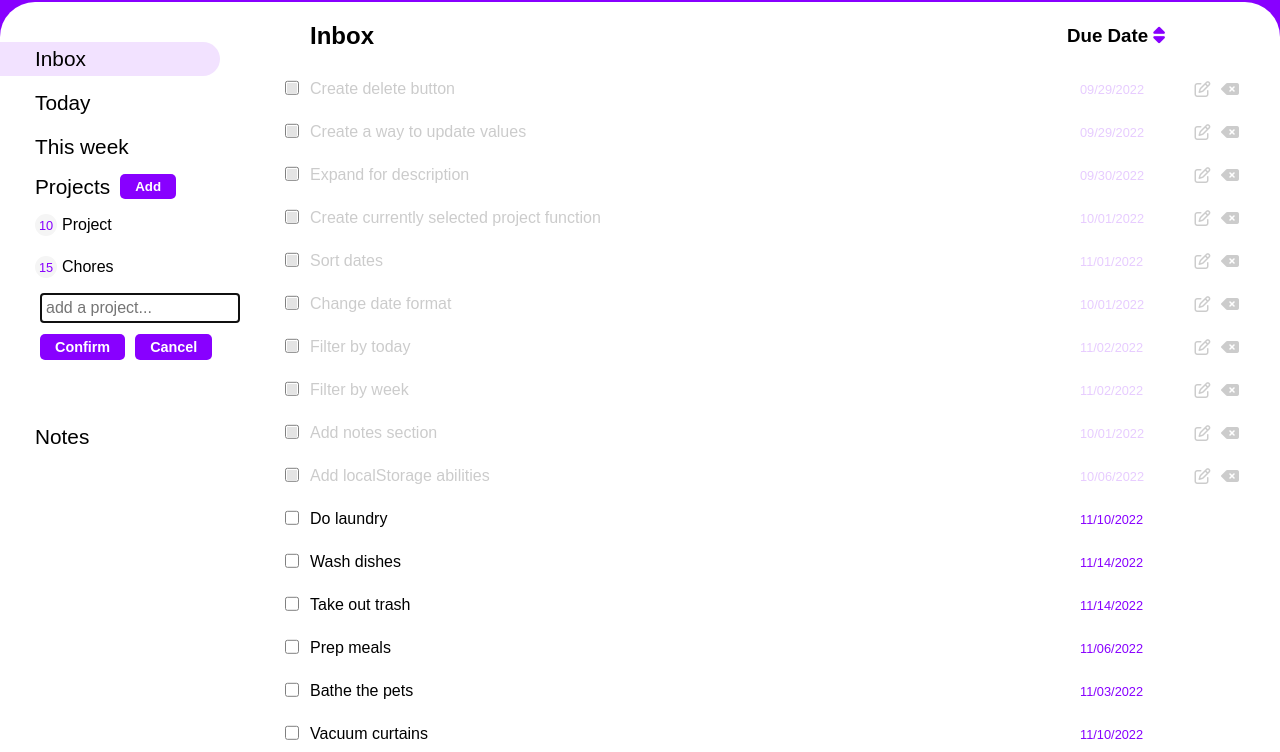
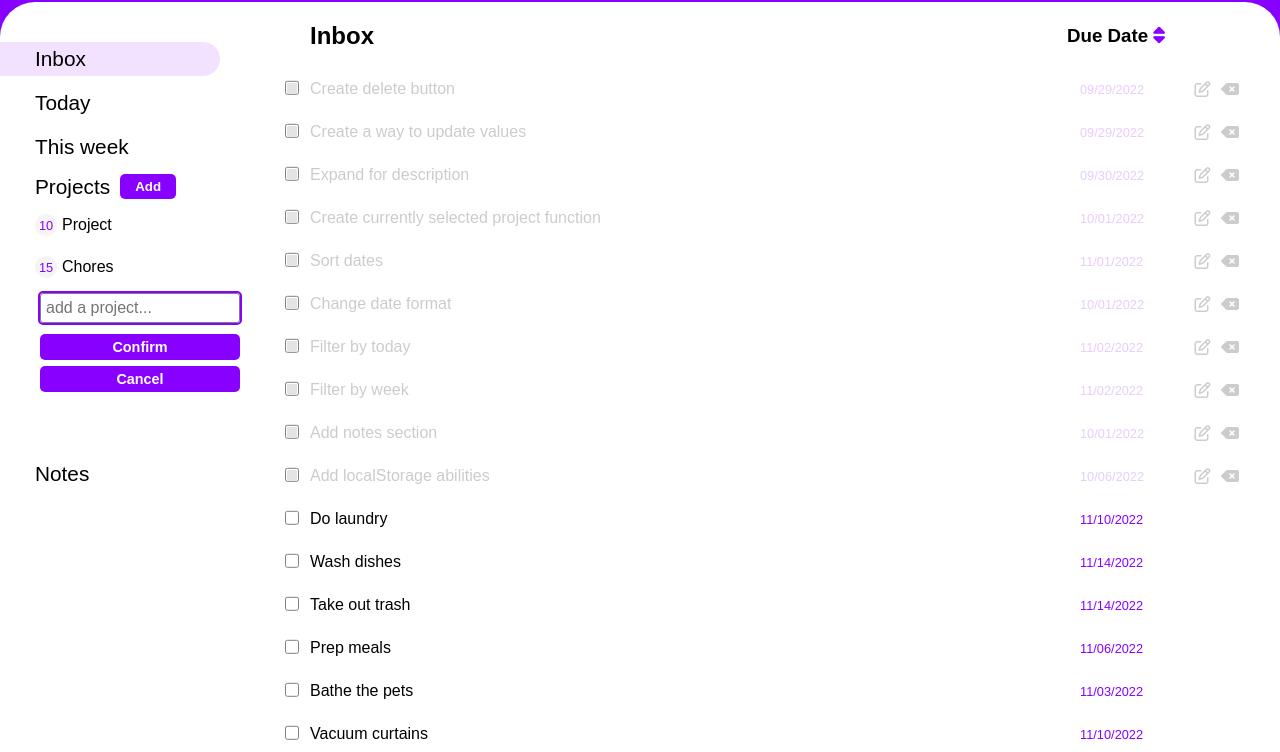
Before and after one commit to cjfaquino/to-do-list, a website built with webpack: page src/index.html in a window 1280 px wide. Both pictures are taken after a click on the button "Add". Shown: the part 48-800 px from the top of the page. Built offline with nearby package versions, Linux system fonts and the light colour scheme.

Commit message:
style .newInputs items

```diff
--- a/src/components/inputs/editTodo.css
+++ b/src/components/inputs/editTodo.css
@@ -87,8 +87,6 @@
 .newDate {
   padding: 3px;
   font-size: 0.9rem;
-  display: flex;
-  align-items: center;
 }
 
 .newInputBottom {
--- a/src/components/sidebar.css
+++ b/src/components/sidebar.css
@@ -58,3 +58,9 @@
   background-color: rgb(245, 245, 245);
   border-radius: 50%;
 }
+
+.sidebar .confirmNew,
+.sidebar .cancelNew {
+  width: 100%;
+  margin-bottom: 5px;
+}
--- a/src/style.css
+++ b/src/style.css
@@ -25,6 +25,19 @@ button {
   font-weight: 700;
   color: white;
   background-color: var(--main-color);
+}
+
+button:hover {
+  background: grey;
+}
+
+button.cancelNew:hover {
+  background-color: rgb(255, 84, 84);
+}
+
+input:focus,
+textarea:focus {
+  outline: 2px solid var(--main-color);
 }
 
 textarea {
```
